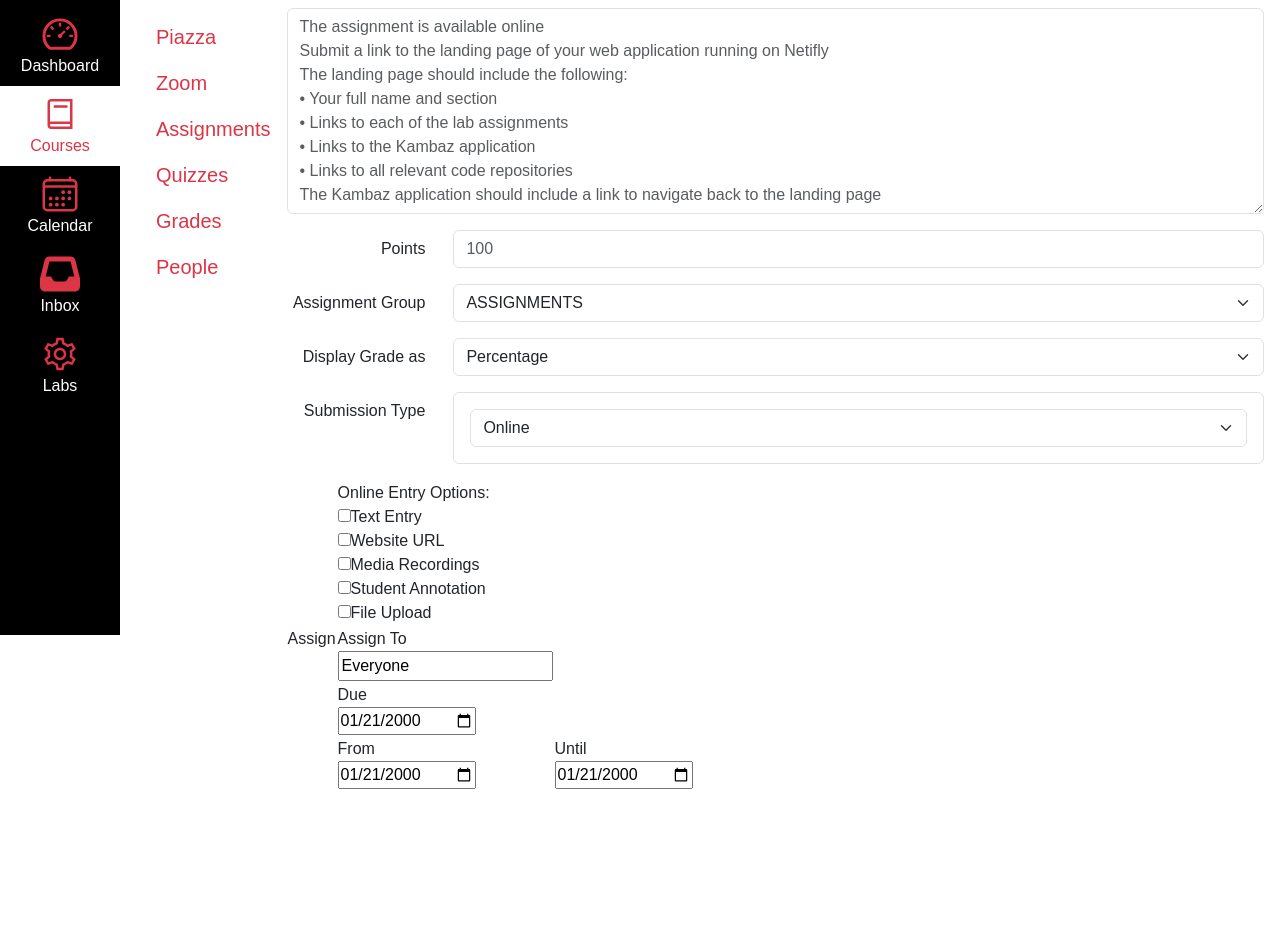
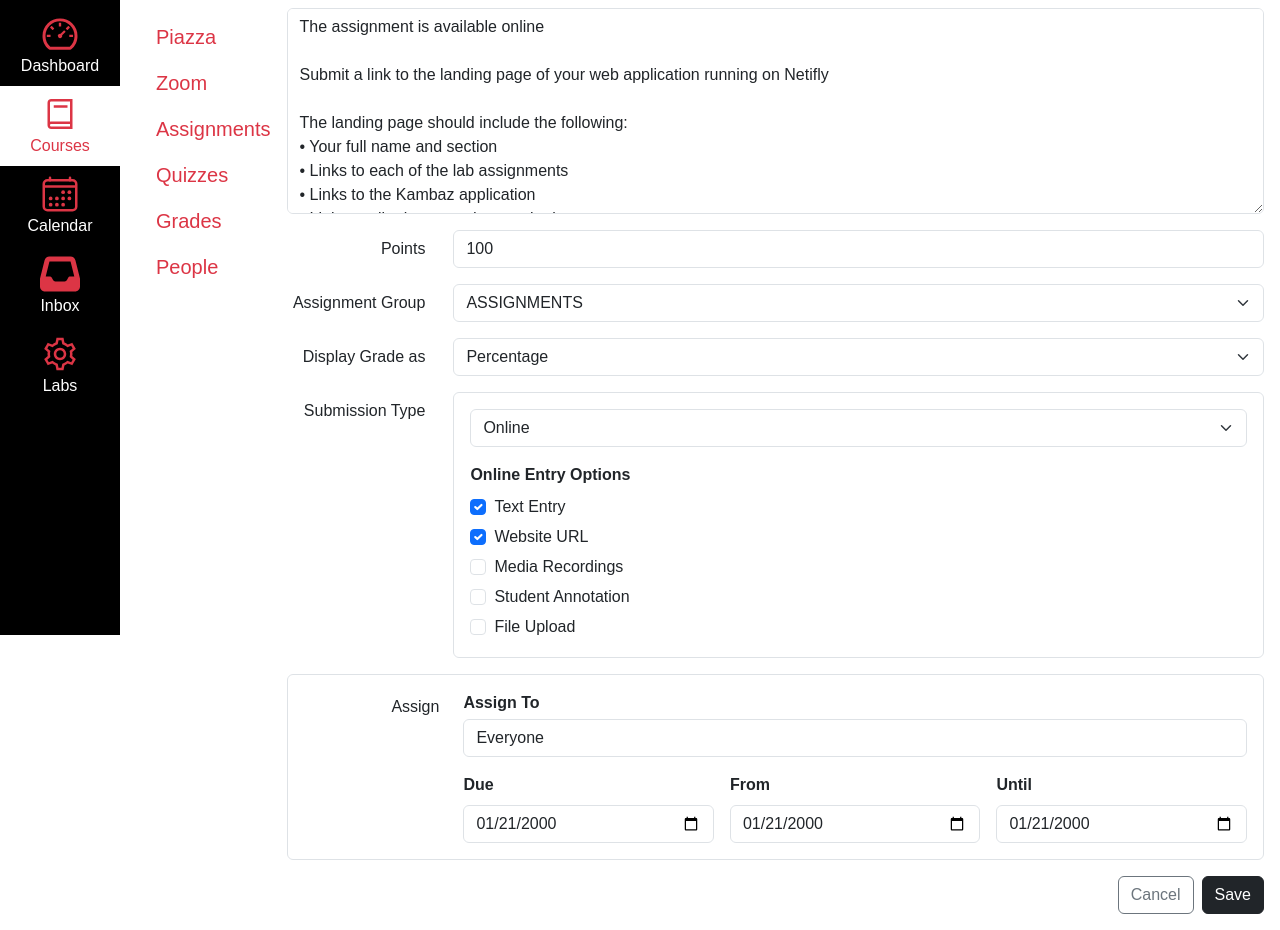
Before and after one commit to Sandracasval/kambaz-next-js, a Next.js app: page /Courses/1/Assignments/1 in a window 1280 px wide. Shown: the part 165-1095 px from the top of the page. Before the commit the page ends 971 px from the top, so only its background shows below. Built offline with nearby package versions, Linux system fonts and the light colour scheme.

Commit message:
adding delete, edit, and new assignment

```diff
--- a/app/(Kambaz)/Courses/[cid]/Assignments/[aid]/page.tsx
+++ b/app/(Kambaz)/Courses/[cid]/Assignments/[aid]/page.tsx
@@ -1,4 +1,6 @@
 "use client";
+import { useState } from "react";
+import { useEffect } from "react";
 import Form from "react-bootstrap/Form";
 import FormGroup from "react-bootstrap/FormGroup";
 import FormLabel from "react-bootstrap/FormLabel";
@@ -8,23 +10,63 @@ import Row from "react-bootstrap/Row";
 import Col from "react-bootstrap/Col";
 import FormSelect from "react-bootstrap/FormSelect";
 import FormCheck from "react-bootstrap/FormCheck";
+import { useDispatch, useSelector } from "react-redux";
+import { useParams, useRouter } from "next/navigation";
+import { addAssignment, updateAssignment } from "../reducer";
+import { v4 as uuidv4 } from "uuid";
+
+/* eslint-disable @typescript-eslint/no-explicit-any */
+
+const ASSIGNMENT_GROUPS = [
+  "QUIZZES",
+  "ASSIGNMENTS",
+  "EXAMS",
+  "PROJECT",
+] as const;
+
+const DISPLAY_GRADE_AS = [
+  { value: "POINTS", label: "Points" },
+  { value: "PERCENTAGE", label: "Percentage" },
+  { value: "LETTERGRADE", label: "Letter Grade" },
+  { value: "COMPLETEINCOMPLETE", label: "Complete/Incomplete" },
+] as const;
+
+const SUBMISSION_TYPES = [
+  { value: "NOSUBMISSION", label: "No Submission" },
+  { value: "ONLINE", label: "Online" },
+  { value: "EXTERNALTOOL", label: "External Tool" },
+  { value: "ONPAPER", label: "On paper" },
+] as const;
+
+const ONLINE_ENTRY_OPTIONS = [
+  { id: "wd-text-entry", label: "Text Entry", value: "TEXT" },
+  { id: "wd-website-url", label: "Website URL", value: "URL" },
+  { id: "wd-media-recordings", label: "Media Recordings", value: "MEDIA" },
+  {
+    id: "wd-student-annotation",
+    label: "Student Annotation",
+    value: "ANNOTATION",
+  },
+  { id: "wd-file-upload", label: "File Upload", value: "FILE" },
+] as const;
 
 export default function AssignmentEditor() {
-  return (
-    <div id="wd-assignments-editor">
-      <div id="wd-assignments-editor">
-        <Form>
-          <FormGroup controlId="wd-name" className="mb-3">
-            <FormLabel>Assignment Name</FormLabel>
-            <FormControl as="textarea" rows={1} placeholder="A1" />
-          </FormGroup>
-          {/**Now doing form group for points??? */}
-          <FormGroup controlId="wd-description" className="mb-3">
-            <FormControl
-              as="textarea"
-              rows={8}
-              placeholder={`
-                The assignment is available online
+  const dispatch = useDispatch();
+  const { cid, aid } = useParams();
+  //checking to see whether the assignment already exists or if it doesnt
+  const newAssignment = aid ? (aid === "new" ? true : false) : true;
+  const existingAssignment = !newAssignment;
+
+  const existingInfo: any = useSelector((s: any) =>
+    existingAssignment
+      ? s.assignmentsReducer.assignments.find((a: any) => a._id === aid)
+      : undefined
+  );
+
+  const reRouter = useRouter();
+  const [name, setName] = useState("A1");
+  const [description, setDescription] = useState(
+    `The assignment is available online
 
 Submit a link to the landing page of your web application running on Netifly
 
@@ -34,13 +76,115 @@ export default function AssignmentEditor() {
 • Links to the Kambaz application
 • Links to all relevant code repositories
 
-                The Kambaz application should include a link to navigate back to the landing page
-                `.replace(/^\s{2,}/gm, "")}
+The Kambaz application should include a link to navigate back to the landing page`
+  );
+  const [points, setPoints] = useState<number | string>(100);
+  const [group, setGroup] =
+    useState<(typeof ASSIGNMENT_GROUPS)[number]>("ASSIGNMENTS");
+  const [displayGradeAs, setDisplayGradeAs] =
+    useState<(typeof DISPLAY_GRADE_AS)[number]["value"]>("PERCENTAGE");
+  const [submissionType, setSubmissionType] =
+    useState<(typeof SUBMISSION_TYPES)[number]["value"]>("ONLINE");
+
+  const [onlineEntry, setOnlineEntry] = useState<string[]>(["TEXT", "URL"]);
+  const toggleOnlineEntry = (value: string) =>
+    setOnlineEntry((prev) =>
+      prev.includes(value) ? prev.filter((v) => v !== value) : [...prev, value]
+    );
+
+  const [assignTo, setAssignTo] = useState("Everyone");
+  const [due, setDue] = useState("2000-01-21");
+  const [availableFrom, setAvailableFrom] = useState("2000-01-21");
+  const [availableUntil, setAvailableUntil] = useState("2000-01-21");
+
+  useEffect(() => {
+    if (!existingAssignment || !existingInfo) return;
+    setName(existingInfo.title ?? "Untitled");
+    setDescription(existingInfo.description ?? "");
+    setPoints(existingInfo.points ?? 0);
+    setDue((existingInfo.dueDate ?? "").slice(0, 10) || "2000-01-21");
+    setAvailableFrom(
+      (existingInfo.availableFrom ?? "").slice(0, 10) || "2000-01-21"
+    );
+    setAvailableUntil(
+      (existingInfo.availableUntil ?? "").slice(0, 10) || "2000-01-21"
+    );
+  }, [existingAssignment, existingInfo]);
+
+  {
+    /**here is where i replace the saving  */
+  }
+
+  {
+    /**this one is for when you add a */
+  }
+
+  const saveAssignment = () => {
+    if (!cid) return;
+
+    if (existingAssignment && existingInfo) {
+      dispatch(
+        updateAssignment({
+          _id: existingInfo._id,
+          title: name,
+          course: cid,
+          description,
+          points: points,
+          dueDate: due,
+          availableFrom,
+          availableUntil,
+        })
+      );
+      //for when the assignment exists already: Dont create id!
+      reRouter.push(`/Courses/${cid}/Assignments`);
+    } else {
+      const newId = uuidv4();
+      dispatch(
+        addAssignment({
+          _id: newId,
+          title: name,
+          course: cid,
+          description,
+          points: points,
+          dueDate: due,
+          availableFrom,
+          availableUntil,
+        })
+      );
+      //for when the assignment does not exist  so create a new id!
+      reRouter.push(`/Courses/${cid}/Assignments`);
+    }
+  };
+
+  const cancel = () => reRouter.push(`/Courses/${cid}/Assignments`);
+
+  return (
+    <div id="wd-assignments-editor">
+      <Form>
+        {/* Assignment Name */}
+        <FormGroup controlId="wd-name" className="mb-3">
+          <FormLabel>Assignment Name</FormLabel>
+          <FormControl
+            as="textarea"
+            rows={1}
+            placeholder="A1"
+            value={name}
+            onChange={(e) => setName(e.target.value)}
           />
         </FormGroup>
-          {/** For the next ones i need to do the horizontal responsive forms from the slides with labels! */}
-          {/**Form Group  */}
 
+        {/* Description */}
+        <FormGroup controlId="wd-description" className="mb-3">
+          <FormControl
+            as="textarea"
+            rows={8}
+            placeholder="Description…"
+            value={description}
+            onChange={(e) => setDescription(e.target.value)}
+          />
+        </FormGroup>
+
+        {/* Points */}
         <FormGroup
           as={Row}
           controlId="wd-points"
@@ -50,11 +194,15 @@ export default function AssignmentEditor() {
             Points
           </FormLabel>
           <Col sm="10">
-              <FormControl type="number" placeholder="100" />
+            <FormControl
+              type="number"
+              placeholder="100"
+              value={points}
+              onChange={(e) => setPoints(e.target.value)}
+            />
           </Col>
         </FormGroup>
-          {/**DOING ASSIGNMENT GROUP WHERE THE OPTIONS ARE: */}
-          {/**QUIZZES, ASSIGNMENTS, EXAMS, PROJECT */}
+        {/**this is where i add the giant map  */}
         <FormGroup
           as={Row}
           controlId="wd-group"
@@ -64,16 +212,20 @@ export default function AssignmentEditor() {
             Assignment Group
           </FormLabel>
           <Col sm="10">
-              <FormSelect defaultValue="ASSIGNMENTS">
-                <option value="QUIZZES">QUIZZES</option>
-                <option value="ASSIGNMENTS">ASSIGNMENTS</option>
-                <option value="EXAMS">EXAMS</option>
-                <option value="PROJECT">PROJECT</option>
+            <FormSelect
+              value={group}
+              onChange={(e) => setGroup(e.target.value as any)}
+            >
+              {ASSIGNMENT_GROUPS.map((g) => (
+                <option key={g} value={g}>
+                  {g}
+                </option>
+              ))}
             </FormSelect>
           </Col>
         </FormGroup>
-          {/**NOW DOING IT FOR DISPLAY GRADE AS */}
-          {/**THE OPTIONS ARE POINTS, PERCENTAGE, LETTERGRADE, COMPLETEINCOMPLETE2 */}
+
+        {/*another map*/}
         <FormGroup
           as={Row}
           controlId="wd-display-grade-as"
@@ -83,15 +235,19 @@ export default function AssignmentEditor() {
             Display Grade as
           </FormLabel>
           <Col sm="10">
-              <FormSelect defaultValue="PERCENTAGE">
-                <option value="POINTS">Points</option>
-                <option value="PERCENTAGE">Percentage</option>
-                <option value="LETTERGRADE">Letter Grade</option>
-                <option value="COMPLETEINCOMPLETE">Complete/Incomplete</option>
+            <FormSelect
+              value={displayGradeAs}
+              onChange={(e) => setDisplayGradeAs(e.target.value as any)}
+            >
+              {DISPLAY_GRADE_AS.map((opt) => (
+                <option key={opt.value} value={opt.value}>
+                  {opt.label}
+                </option>
+              ))}
             </FormSelect>
           </Col>
         </FormGroup>
-          {/**Now doing it for Submission Type */}
+        {/**diff section */}
         <FormGroup
           as={Row}
           controlId="wd-submission-type"
@@ -101,124 +257,111 @@ export default function AssignmentEditor() {
             Submission Type
           </FormLabel>
           <Col sm="10">
-              {/**The rightside contains the box */}
             <div className="border rounded p-3">
-                <FormSelect defaultValue="ONLINE">
-                  <option value="NOSUBMISSION">No Submission</option>
-                  <option value="ONLINE">Online</option>
-                  <option value="EXTERNALTOOL">External Tool</option>
-                  <option value="ONPAPER">On paper</option>
+              <FormSelect
+                value={submissionType}
+                onChange={(e) => setSubmissionType(e.target.value as any)}
+              >
+                {SUBMISSION_TYPES.map((s) => (
+                  <option key={s.value} value={s.value}>
+                    {s.label}
+                  </option>
+                ))}
               </FormSelect>
+
+              {/*map again*/}
+              {submissionType === "ONLINE" && (
+                <div className="mt-3">
+                  <div className="fw-semibold mb-2">Online Entry Options</div>
+                  <div className="d-flex flex-column gap-1">
+                    {ONLINE_ENTRY_OPTIONS.map((opt) => (
+                      <FormCheck
+                        key={opt.value}
+                        id={opt.id}
+                        type="checkbox"
+                        label={opt.label}
+                        checked={onlineEntry.includes(opt.value)}
+                        onChange={() => toggleOnlineEntry(opt.value)}
+                      />
+                    ))}
+                  </div>
+                </div>
+              )}
             </div>
           </Col>
-
-            {/**OPTIONS TITLE FOR ONLINE + CHECKBOXES */}
         </FormGroup>
-          {/**Now figure out how do sumission type, is it going to be a nested form?? */}
-          {/**I LEFT OFF HERE CALLED CODE EXPLANATION REACT FORM  */}
-          {/* Online Entry Options */}
-        </Form>
+        <div className="border rounded p-3 mb-3">
+          <Row className="g-3 align-items-start">
+            <Col sm={2} className="text-sm-end pe-sm-3">
+              <FormLabel className="mt-1">Assign</FormLabel>
+            </Col>
+            <Col sm={10}>
+              <div className="mb-3">
+                <div className="fw-semibold mb-1">Assign To</div>
+                <FormControl
+                  id="wd-assign-to"
+                  value={assignTo}
+                  onChange={(e) => setAssignTo(e.target.value)}
+                />
               </div>
 
-      {/** this is the main big table  */}
-      <table>
-        <tbody>
-          {/** I had originally made a row row for each table  */}
-          <tr>
-            <td align="right" valign="top">
-              <label htmlFor="wd-submission-type"></label>
-            </td>
-            <td>
-              Online Entry Options:
-              <br></br>
-              <input
-                type="checkbox"
-                name="check-online-entry"
-                id="wd-text-entry"
+              <Row className="g-3">
+                <Col md={4}>
+                  <FormLabel htmlFor="wd-due-date" className="fw-semibold">
+                    Due
+                  </FormLabel>
+                  <FormControl
+                    id="wd-due-date"
+                    type="date"
+                    value={due}
+                    onChange={(e) => setDue(e.target.value)}
                   />
-              <label htmlFor="wd-text-entry">Text Entry</label>
-              <br />
-              <input
-                type="checkbox"
-                name="check-online-entry"
-                id="wd-website-url"
+                </Col>
+                <Col md={4}>
+                  <FormLabel
+                    htmlFor="wd-available-from"
+                    className="fw-semibold"
+                  >
+                    From
+                  </FormLabel>
+                  <FormControl
+                    id="wd-available-from"
+                    type="date"
+                    value={availableFrom}
+                    onChange={(e) => setAvailableFrom(e.target.value)}
                   />
-              <label htmlFor="wd-website-url">Website URL</label>
-              <br />
-              <input
-                type="checkbox"
-                name="check-online-entry"
-                id="wd-media-recordings"
+                </Col>
+                <Col md={4}>
+                  <FormLabel
+                    htmlFor="wd-available-until"
+                    className="fw-semibold"
+                  >
+                    Until
+                  </FormLabel>
+                  <FormControl
+                    id="wd-available-until"
+                    type="date"
+                    value={availableUntil}
+                    onChange={(e) => setAvailableUntil(e.target.value)}
                   />
-              <label htmlFor="wd-media-recordings">Media Recordings</label>
-              <br />
-              <input
-                type="checkbox"
-                name="check-online-entry"
-                id="wd-student-annotation"
-              />
-              <label htmlFor="wd-student-annotation">Student Annotation</label>
-              <br />
-              <input
-                type="checkbox"
-                name="check-online-entry"
-                id="wd-file-upload"
-              />
-              <label htmlFor="wd-file-upload">File Upload</label>
-            </td>
+                </Col>
+              </Row>
+            </Col>
+          </Row>
+        </div>
 
-            {/**THIS IS THE END OF WHAT IM LOOKING AT */}
-          </tr>
-          <tr>
-            <td align="right" valign="top">
-              <label htmlFor="wd-assign-to">Assign</label>
-            </td>
-            <td>
-              Assign To
-              <br />
-              <input id="wd-assign-to" defaultValue={"Everyone"} />
-            </td>
-          </tr>
-          <tr>
-            <td align="right" valign="top">
-              {/*JUST BLANK SPACE FOR FORMATTING */}
-            </td>
-            <td>
-              <label htmlFor="wd-due-date">Due</label>
-              <br />
-              <input type="date" defaultValue="2000-01-21" id="wd-due-date" />
-              <br />
-            </td>
-          </tr>
-          <tr>
-            <td align="right" valign="top">
-              {/*JUST BLANK SPACE FOR ALIGNMENT */}
-            </td>
-            <td>
-              <label htmlFor="wd-available-from">From</label>
-              <br />
-              <input
-                type="date"
-                defaultValue="2000-01-21"
-                id="wd-available-from"
-              />
-              <br />
-            </td>
-            <td>
-              <label htmlFor="wd-available-until">Until</label>
-              <br />
-              <input
-                type="date"
-                defaultValue="2000-01-21"
-                id="wd-available-until"
-              />
-              <br />
-            </td>
-          </tr>
+        {/**calling save and cancel functions here based on reductors here ! */}
 
-          {/* Complete on your own */}
-        </tbody>
-      </table>
+        <div className="d-flex gap-2 justify-content-end">
+          <Button variant="outline-secondary" onClick={cancel}>
+            Cancel
+          </Button>
+
+          <Button variant="dark" onClick={saveAssignment}>
+            Save
+          </Button>
+        </div>
+      </Form>
     </div>
   );
 }
--- /dev/null
+++ b/app/(Kambaz)/Courses/[cid]/Assignments/reducer.ts
@@ -0,0 +1,65 @@
+import { createSlice } from "@reduxjs/toolkit"
+import { Assignments } from "@/app/(Kambaz)/Database"
+import { v4 as uuidv4 } from "uuid";
+
+
+//IMPLEMENT addAssignment
+//deleteAssighnment
+//updateAssignmeny
+/* eslint-disable @typescript-eslint/no-explicit-any */
+
+
+const initialState = {
+  assignments: Assignments,
+};
+
+//creating and naming the slice
+//settung its initial statce
+//declaring reducer functions
+//new module is in action.payload
+//hitting save creates the new assignment and add its to the assignments
+//array variable, which now must contain the newly created assinment
+//hitting cancel does not create a new assignment, and navigates back to the assignments
+//screen
+
+const assignmentsSlice = createSlice({
+  name: "Assignments",
+  initialState,
+  reducers: {
+    //MAKING THE ADD ASSIGNMENT
+    //SHOULD ALSO NAVIGATE TO THE THE ASSIGNMENT EDUTIR
+    //SHOULD EDIT NAME, DESCRIPTION, POINTS, DUE DATE, AVAILABLE FROM DATE
+    //AVAIALBLE TO DATE
+    //
+    addAssignment: (state, { payload: assignments }) => {
+      const newAssigment: any = {
+        _id: assignments._id ?? uuidv4(),
+        title: assignments.title,
+        course: assignments.course,
+        description: "",
+        points: 0,
+        dueDate: new Date().toISOString(),
+        availableFrom: new Date().toISOString(),
+        availableUntil: new Date().toISOString(),
+      };
+      state.assignments = [...state.assignments, newAssigment] as any;
+    },
+    updateAssignment: (state, { payload: assignments }) => {
+      state.assignments = state.assignments.map((a: any) =>
+        a._id === assignments._id ? assignments : a
+      ) as any;
+    },
+    //delete assignment function
+      deleteAssignment: (state, { payload: assignmentId }) => {
+      state.assignments = state.assignments.filter(
+        (a: any) => a._id !== assignmentId);
+    },
+
+
+  },
+});
+
+//export all reducer functions
+export const { addAssignment, updateAssignment, deleteAssignment, } =
+  assignmentsSlice.actions;
+export default assignmentsSlice.reducer;
--- a/app/(Kambaz)/store.ts
+++ b/app/(Kambaz)/store.ts
@@ -2,9 +2,11 @@ import { configureStore } from "@reduxjs/toolkit";
 import coursesReducer from "./Courses/reducer";
 import modulesReducer from "./Courses/[cid]/Modules/reducer";
 import accountReducer from "./Account/reducer";
-
+import assignmentsReducer from "./Courses/[cid]/Assignments/reducer";
 const store = configureStore({
- reducer: { coursesReducer,  modulesReducer,  accountReducer,
+ reducer: { coursesReducer,  modulesReducer,  accountReducer, assignmentsReducer,
 },
 });
+export type RootState = ReturnType<typeof store.getState>;
+export type AppDispatch = typeof store.dispatch;
 export default store;
```
Also changed, not shown: app/(Kambaz)/Courses/[cid]/Assignments/AssignmentControls.tsx (+18 -1 lines), app/(Kambaz)/Courses/[cid]/Assignments/DeleteEditor.tsx (added, +38 -0 lines), app/(Kambaz)/Courses/[cid]/Assignments/IndividualControlButtons.tsx (+27 -1 lines), app/(Kambaz)/Courses/[cid]/Assignments/page.tsx (+36 -3 lines), app/(Kambaz)/Courses/[cid]/Modules/ModuleControlButtons.tsx (+8 -3 lines), app/(Kambaz)/Courses/[cid]/Assignments/AssignmentControlButtons.tsx (line endings or trailing spaces). Lines whose indentation alone changed are shown as unchanged.
